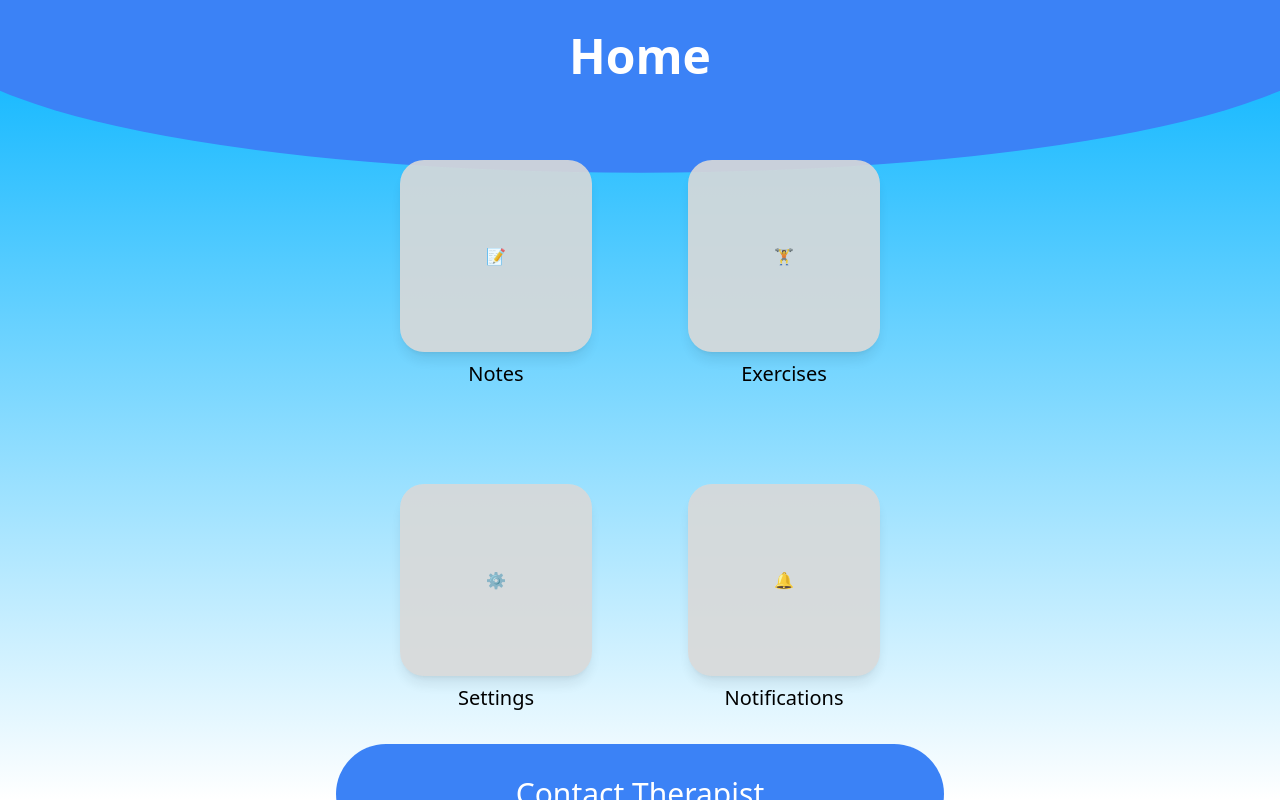
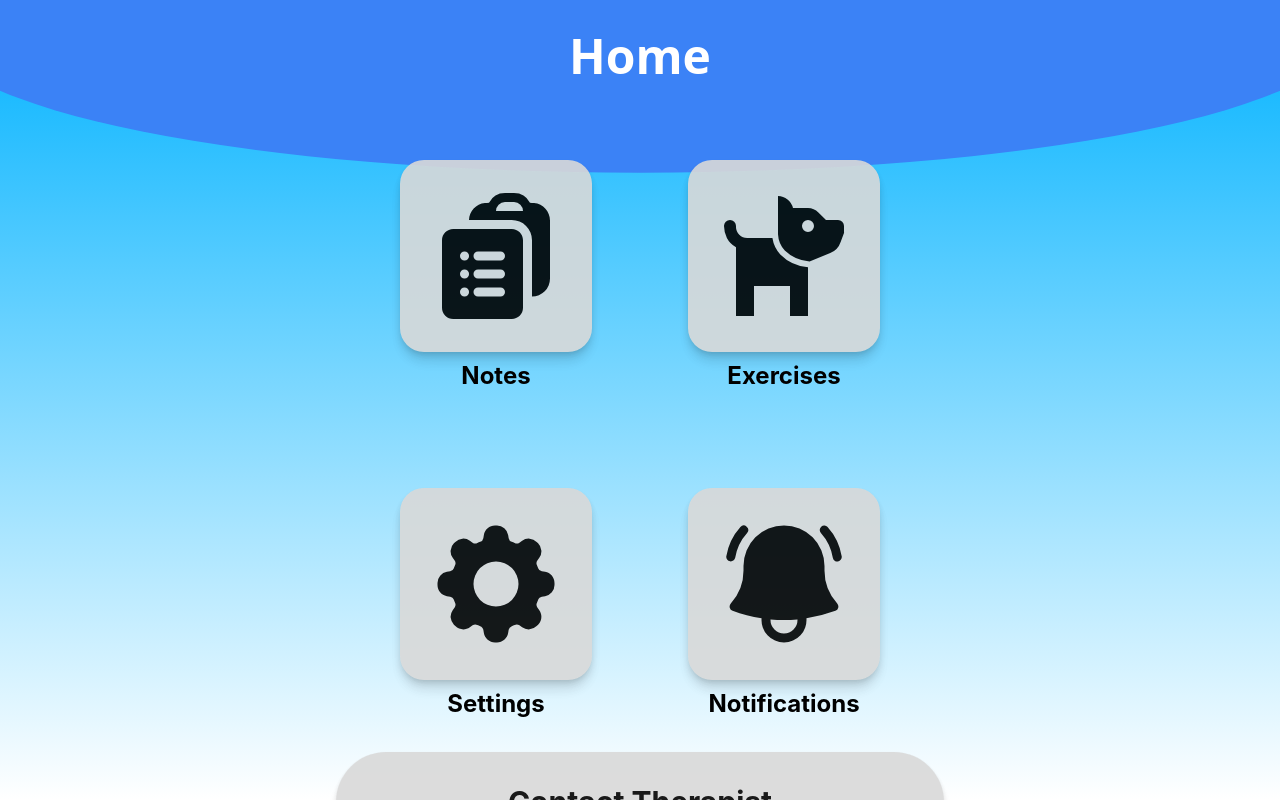
Before and after one commit to krunalpatel0719/Therabot, a React (Create React App) app in the folder therabot/: page / in a window 1280 px wide. Built offline with nearby package versions, Linux system fonts and the light colour scheme.

Commit message:
Icons Added

```diff
--- a/therabot/package.json
+++ b/therabot/package.json
@@ -9,8 +9,10 @@
     "@testing-library/jest-dom": "^5.14.1",
     "@testing-library/react": "^13.0.0",
     "@testing-library/user-event": "^13.2.1",
+    "inter-font": "^3.19.0",
     "react": "^18.2.0",
     "react-dom": "^18.2.0",
+    "react-icons": "^4.11.0",
     "react-scripts": "5.0.1",
     "web-vitals": "^2.1.0"
   },
--- a/therabot/src/components/ButtonWithLabel.js
+++ b/therabot/src/components/ButtonWithLabel.js
@@ -3,10 +3,10 @@ import React from 'react';
 function ButtonWithLabel({ icon, label }) {
   return (
     <div className="flex flex-col items-center">
-        <button className="w-48 h-48 bg-BUTTON_GREY opacity-90 rounded-3xl shadow-lg flex items-center justify-center">
+        <button className="w-48 h-48 bg-BUTTON_GREY opacity-90 rounded-3xl drop-shadow-lg shadow-lg flex items-center justify-center">
         {icon}
         </button>
-        <div className="mt-2 text-xl">{label}</div>
+        <div className="mt-2 text-2xl font-bold text-black font-inter">{label}</div>
     </div>
   );
 }
--- a/therabot/src/index.css
+++ b/therabot/src/index.css
@@ -1,6 +1,8 @@
-@import "~@fontsource/inter/index.css";
+
 
 
 @import "tailwindcss/base";
 @import "tailwindcss/components";
 @import "tailwindcss/utilities";
+
+@import "~@fontsource/inter/index.css";
--- a/therabot/src/index.js
+++ b/therabot/src/index.js
@@ -1,6 +1,7 @@
 import React from 'react';
 import ReactDOM from 'react-dom/client';
 import './index.css';
+
 import App from './App';
 import reportWebVitals from './reportWebVitals';
 
--- a/therabot/src/pages/Home.js
+++ b/therabot/src/pages/Home.js
@@ -1,4 +1,8 @@
 import React from 'react';
+import { BiSolidDog } from "react-icons/bi";
+import {Cog8ToothIcon}  from '@heroicons/react/24/solid'
+import {ClipboardDocumentListIcon} from '@heroicons/react/24/solid'
+import {BellAlertIcon} from '@heroicons/react/24/solid'
 
 import Eclipse from '../components/Eclipse'
 import ButtonWithLabel from '../components/ButtonWithLabel'
@@ -14,14 +18,14 @@ function Home() {
 
           {/* 2x2 Grid of Buttons */}
           <div className="grid grid-cols-2 gap-24 mt-4 pr-16 pl-16 pt-16">
-            <ButtonWithLabel icon="📝" label="Notes" />
-            <ButtonWithLabel icon="🏋️" label="Exercises" />
-            <ButtonWithLabel icon="⚙️" label="Settings" />
-            <ButtonWithLabel icon="🔔" label="Notifications" />
+            <ButtonWithLabel icon=<ClipboardDocumentListIcon className="w-36 h-36"/> label="Notes" />
+            <ButtonWithLabel icon=<BiSolidDog className="w-36 h-36"/> label="Exercises" />
+            <ButtonWithLabel icon=<Cog8ToothIcon className="w-36 h-36"/>label="Settings" />
+            <ButtonWithLabel icon=<BellAlertIcon className="w-36 h-36"/> label="Notifications" />
           </div>
 
           {/* Contact Therapist Button */}
-          <button className="w-full py-4 md:py-6 lg:py-8 mt-8 mb-12 bg-blue-500 text-3xl text-white rounded-full">
+          <button className="w-full drop-shadow-md shadow-lg bg-BUTTON_GREY opacity-90 py-4 md:py-6 lg:py-8 mt-8 mb-12  text-3xl text-black font-inter  font-bold rounded-full">
             Contact Therapist
           </button>
         </div>
--- a/therabot/tailwind.config.js
+++ b/therabot/tailwind.config.js
@@ -1,4 +1,5 @@
 /** @type {import('tailwindcss').Config} */
+const defaultTheme = require('tailwindcss/defaultTheme')
 module.exports = {
   content: ["./src/**/*.{js,ts,jsx,tsx}"],
   theme: {
@@ -13,7 +14,7 @@ module.exports = {
 
      },
      fontFamily: {
-
+      inter: ['Inter', ...defaultTheme.fontFamily.sans],
     },
 
     }
```
Also changed, not shown: 1 other file (tests, documents, lock files or other folders).
